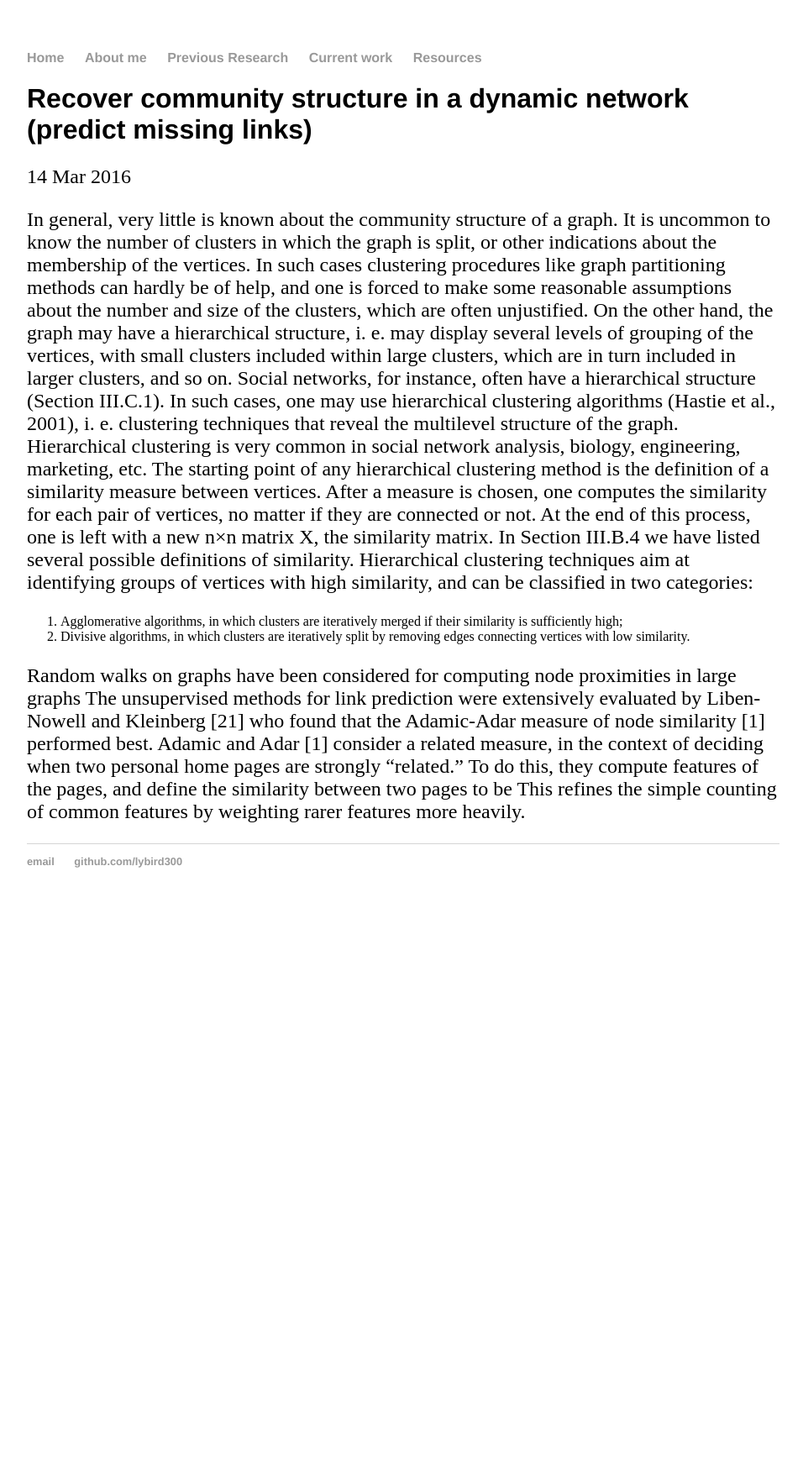
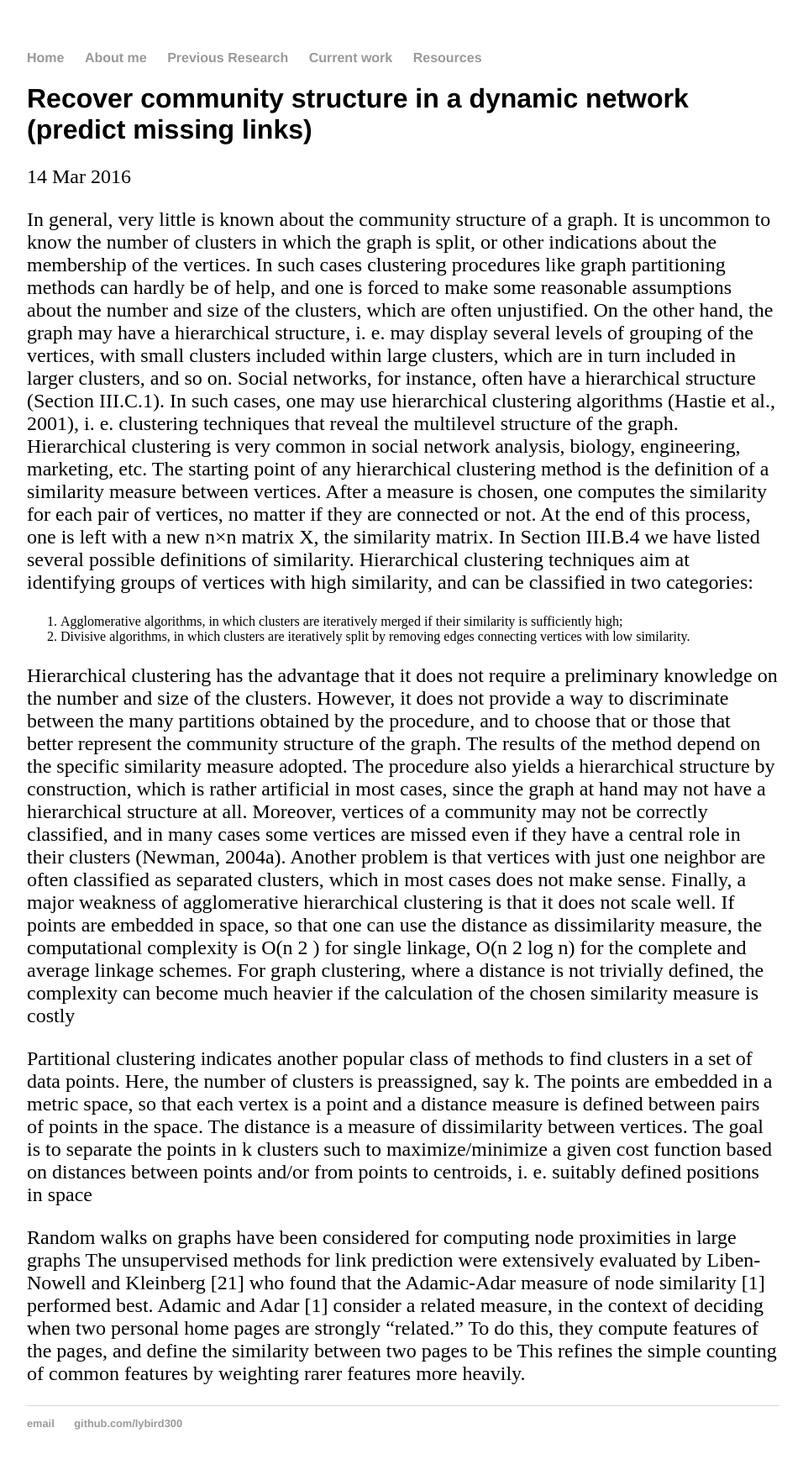
Before and after one commit to lybird300/lybird300.github.io, a Jekyll site: the page built from _posts/2016-03-14-community-structure-network.md, in a window 1280 px wide. Shown: the whole page at 84% size, without its empty margins (160-1116 px from the left). Built offline with Jekyll 4.4.1, drawn with Linux system fonts in a browser that asks for light colours; before the commit the page ends 1093 px from its top, so only the background shows below that.

Commit message:
Update 2016-03-14-community-structure-network.md

```diff
--- a/_posts/2016-03-14-community-structure-network.md
+++ b/_posts/2016-03-14-community-structure-network.md
@@ -38,6 +38,46 @@ high;
 split by removing edges connecting vertices with
 low similarity.
 
+Hierarchical clustering has the advantage that it does
+not require a preliminary knowledge on the number and
+size of the clusters. However, it does not provide a way
+to discriminate between the many partitions obtained by
+the procedure, and to choose that or those that better
+represent the community structure of the graph. The
+results of the method depend on the specific similarity
+measure adopted. The procedure also yields a hierarchical
+structure by construction, which is rather artificial
+in most cases, since the graph at hand may not have a
+hierarchical structure at all. Moreover, vertices of a community
+may not be correctly classified, and in many cases
+some vertices are missed even if they have a central role
+in their clusters (Newman, 2004a). Another problem is
+that vertices with just one neighbor are often classified
+as separated clusters, which in most cases does not make
+sense. Finally, a major weakness of agglomerative hierarchical
+clustering is that it does not scale well. If points
+are embedded in space, so that one can use the distance
+as dissimilarity measure, the computational complexity
+is O(n
+2
+) for single linkage, O(n
+2
+log n) for the complete
+and average linkage schemes. For graph clustering, where
+a distance is not trivially defined, the complexity can become
+much heavier if the calculation of the chosen similarity
+measure is costly
+
+Partitional clustering indicates another popular class
+of methods to find clusters in a set of data points. Here,
+the number of clusters is preassigned, say k. The points
+are embedded in a metric space, so that each vertex is
+a point and a distance measure is defined between pairs
+of points in the space. The distance is a measure of dissimilarity
+between vertices. The goal is to separate the
+points in k clusters such to maximize/minimize a given cost function based on distances between points and/or
+from points to centroids, i. e. suitably defined positions in
+space
 
 Random walks on graphs have been considered for computing
 node proximities in large graphs
```
